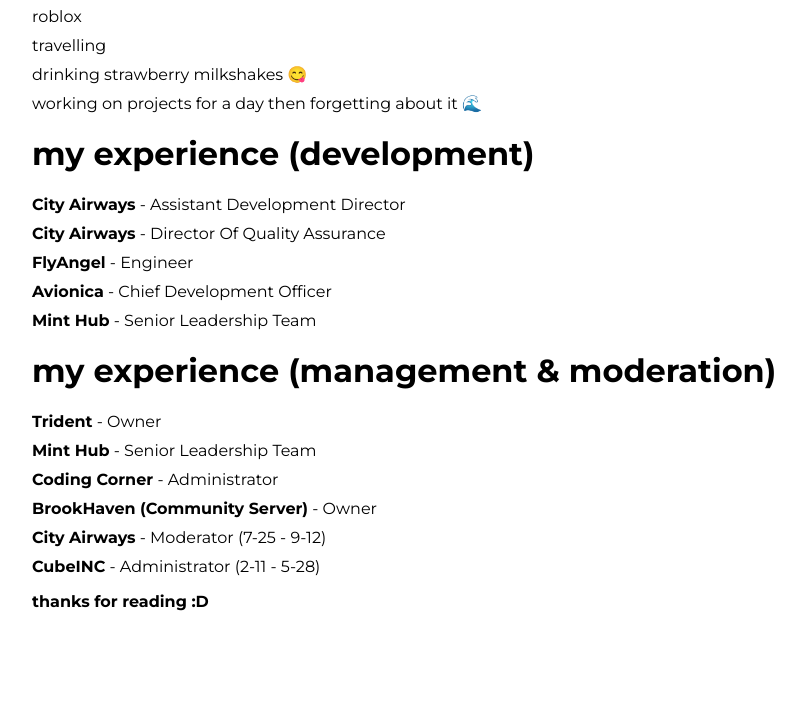
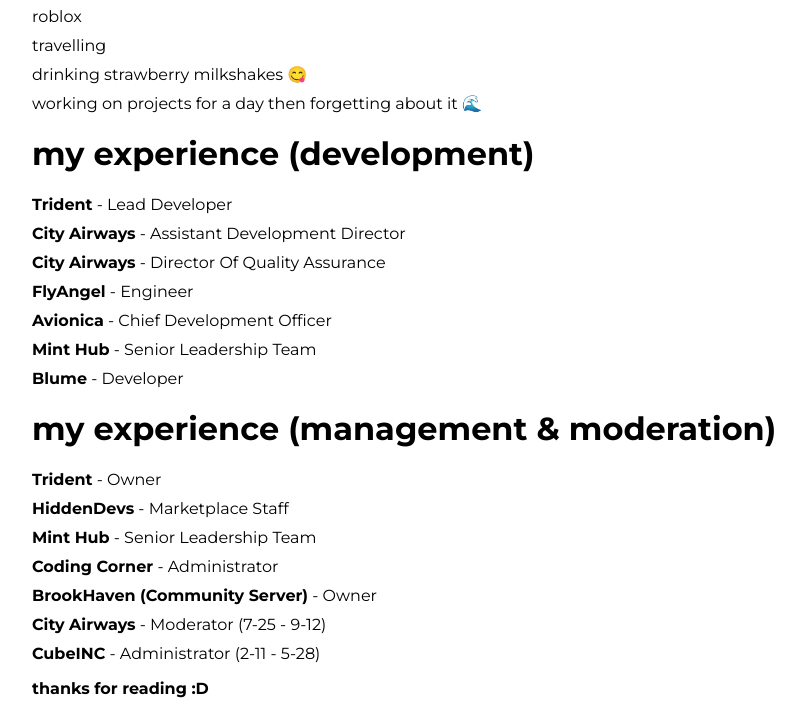
Before and after one commit to izoose/izoose.github.io, a plain HTML site: page index.html in a window 1280 px wide. Shown: the part 613-1327 px from the top of the page, without its empty margins (68-873 px from the left). Before the commit the page ends 1240 px from the top, so only its background shows below. Drawn offline with Linux system fonts and the light colour scheme.

Commit message:
Update index.html

```diff
--- a/index.html
+++ b/index.html
@@ -50,11 +50,13 @@
     <h1>my experience (development)</h1>
     <p>
         <ul>
+             <li><b id="trident">Trident</b> - Lead Developer</li>
             <li><b id="city-airways">City Airways</b> - Assistant Development Director</li>
             <li><b id="city-airways">City Airways</b> - Director Of Quality Assurance</li>
             <li><b id="fly-angel">FlyAngel</b> - Engineer</li>
             <li><b id="avionica">Avionica</b> - Chief Development Officer</li>
             <li><b id="mint-hub">Mint Hub</b> - Senior Leadership Team</li>
+             <li><b id="blume">Blume</b> - Developer</li>
         </ul>
     </p>
 
@@ -62,6 +64,7 @@
     <p>
         <ul>
             <li><b id="trident">Trident</b> - Owner</li>
+            <li><b id="hiddendevs">HiddenDevs</b> - Marketplace Staff</li>
             <li><b id="mint-hub">Mint Hub</b> - Senior Leadership Team</li>
             <li><b id="coding-corner">Coding Corner</b> - Administrator</li>
             <li><b id="brookhaven">BrookHaven (Community Server)</b> - Owner</li>
```
